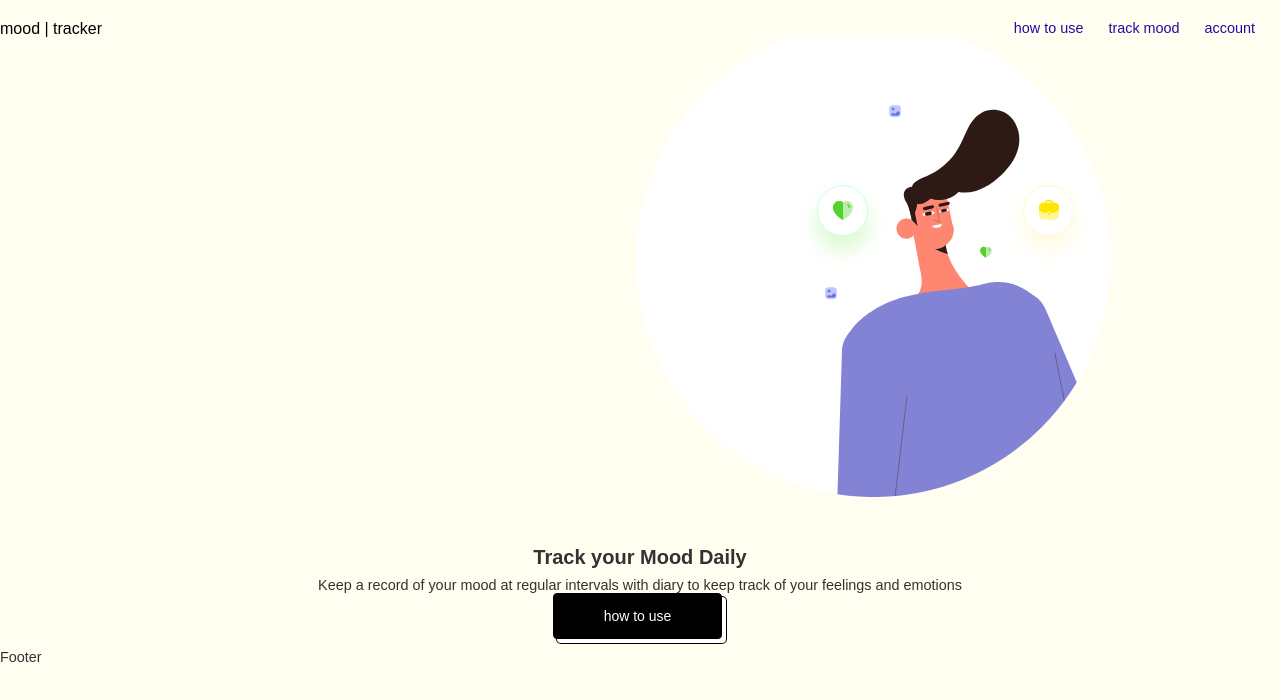
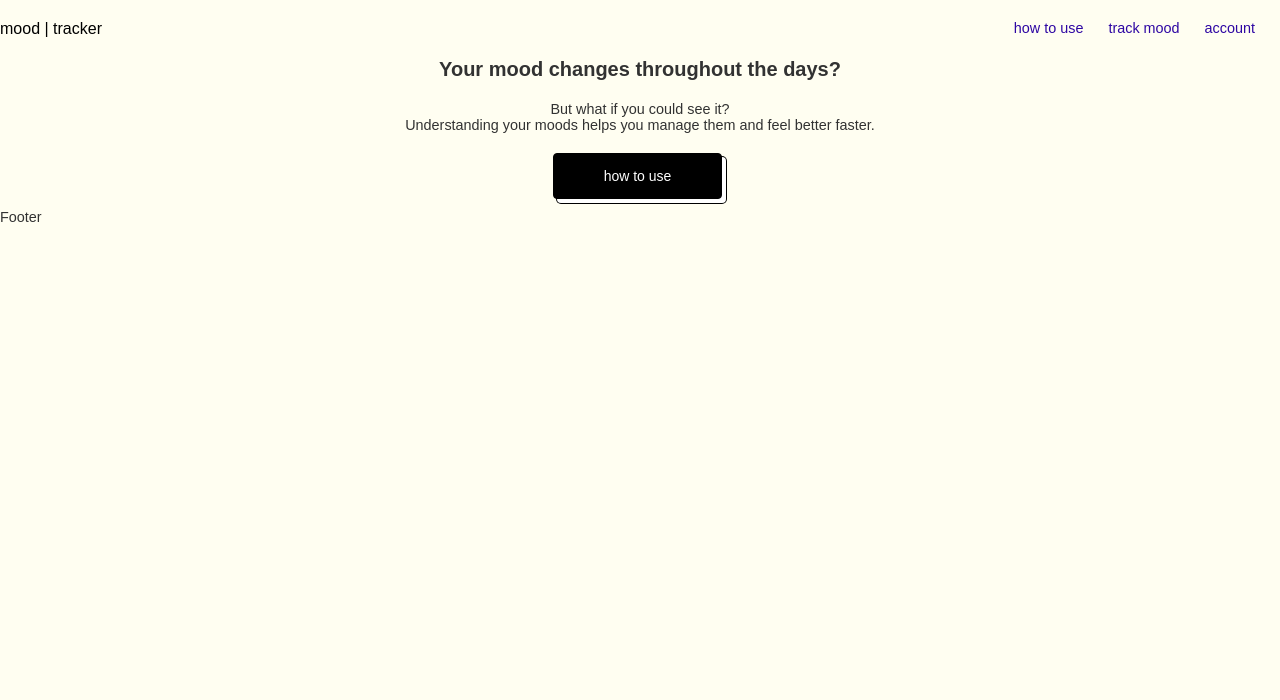
Before and after one commit to marimanger/mood-tracker, a React (Create React App) app: page / in a window 1280 px wide. Shown: the top 700 px of the page. Built offline with nearby package versions, Linux system fonts and the light colour scheme.

Commit message:
added card preview date and mood input

```diff
--- /dev/null
+++ b/src/components/card/Card.js
@@ -0,0 +1,15 @@
+import "../footer/footer.scss";
+
+function Card({ mood, notes, edit }) {
+  return (
+    <div>
+      {/* <h1>Your input for this day:</h1> */}
+      <h2>You said you feel {mood}!</h2>
+      <h2>Your Notes:</h2>
+      <p>{notes}</p>
+      <button onClick={edit}>Edit</button>
+    </div>
+  );
+}
+
+export default Card;
--- a/src/components/hero/Hero.js
+++ b/src/components/hero/Hero.js
@@ -5,10 +5,12 @@ function Hero() {
     <div className="hero__container">
       <div className="img__hero"></div>
       <section className="hero__wrapper">
-        <h1 className="hero__subtitle">Track your Mood Daily</h1>
-        <p className="hero__subtile">
-          Keep a record of your mood at regular intervals with diary to keep
-          track of your feelings and emotions
+        <h1 className="hero__subtitle">
+          Your <span>mood</span> changes throughout the days?
+        </h1>
+        <p className="hero__slogan">
+          But what if you could see it?<br></br>
+          Understanding your moods helps you manage them and feel better faster.
         </p>
         <Link to="/how-to-use">
           <button className="button__hero">how to use</button>
--- a/src/components/hero/hero.scss
+++ b/src/components/hero/hero.scss
@@ -17,6 +17,11 @@
   display: flex;
   position: relative;
   overflow: hidden;
+
+  @include tablet {
+    background: none;
+    display: none;
+  }
 }
 
 .hero__wrapper {
@@ -31,10 +36,15 @@
   /* text-transform: uppercase; */
   font-size: 20px;
   margin: 8px 0px;
+
+  @include tablet {
+    margin: 20px 0px;
+  }
 }
 
-.hero__subtile {
+.hero__slogan {
   text-align: center;
+  margin-bottom: 20px;
 }
 
 // .button__hero {
--- a/src/components/zenQuote/ZenQuote.js
+++ b/src/components/zenQuote/ZenQuote.js
@@ -12,7 +12,7 @@ function ZenQuote() {
   const getQuote = async () => {
     try {
       const response = await axios.get(GET_QUOTES);
-      console.log("Quotes data", response.data);
+      // console.log("Quotes data", response.data);
       getOnequoteRandom(response.data);
     } catch (error) {
       console.log("error", error);
--- a/src/pages/trackMood/TrackMood.js
+++ b/src/pages/trackMood/TrackMood.js
@@ -4,6 +4,7 @@ import Modal from "../../components/modal/Modal";
 import ZenQuote from "../../components/zenQuote/ZenQuote";
 import ShowData from "../../components/showdata/ShowData";
 import Hello from "../../components/hello/Hello";
+import Card from "../../components/card/Card";
 import axios from "axios";
 import moment from "moment";
 import AOS from "aos";
@@ -17,6 +18,8 @@ function TrackMood() {
   const [modal, setModal] = useState(false);
   const [moodItemPresent, setMoodItemPresent] = useState(false);
 
+  const [cardDataedit, setCardDataEdit] = useState(false);
+
   const [showForm, setEditForm] = useState({
     id: "",
     moodName: "",
@@ -29,9 +32,23 @@ function TrackMood() {
     date: "",
   });
 
-  const handleCloseModal = (e) => {
-    setModal(false);
+  //GET ALL MOODS ///////////////////////////
+
+  const [moodlist, setMoodlist] = React.useState([]);
+  const GET_MOODS = `http://localhost:8080/mood-user?userId=${123456}`;
+  const getMoodData = async () => {
+    try {
+      const response = await axios.get(GET_MOODS);
+      console.log(response.data);
+      setMoodlist(response.data);
+    } catch (error) {
+      console.log("error", error);
+    }
   };
+
+  useEffect(() => {
+    getMoodData();
+  }, []);
 
   //Modal window for form//////////////////
 
@@ -52,6 +69,11 @@ function TrackMood() {
     }
   };
 
+  const handleCloseModal = (e) => {
+    setModal(false);
+    setCardDataEdit(false);
+  };
+
   const moodValueChange = (event) => {
     console.log(`Current mood is: ${formValue.moodName}`);
     setFormValue({
@@ -62,25 +84,19 @@ function TrackMood() {
   };
 
   const moodEditValueChange = (event) => {
-    console.log(`Edit mood is: ${event.target.value}`);
     setEditForm({
       moodName: event.target.value,
       note: showForm.note,
       id: showForm.id,
-    });
+    })
   };
 
   const moodEditNoteChange = (event) => {
-    console.log(
-      `Edit mood note is: ${event.target.value}, show form is ${JSON.stringify(
-        showForm
-      )}`
-    );
     setEditForm({
       moodName: showForm.moodName,
       note: event.target.value,
       id: showForm.id,
-    });
+    })
   };
 
   // POST DATA/////////////
@@ -105,7 +121,17 @@ function TrackMood() {
     }
   };
 
-  // EDIT DATA/////////////
+  //EDIT DATA Function adding in existing data/////////////
+
+  const handleEdit = (event) => {
+    // console.log("Checking event on click", event);
+    setCardDataEdit(true);
+    setCardDataEdit({
+      moodName: event.moodName,
+      note: event.note,
+      id: event.id,
+    });
+  };
 
   const handleSubmitEditMood = async (event) => {
     // event.preventDefault();
@@ -125,6 +151,7 @@ function TrackMood() {
       console.error(error);
     }
   };
+
   //RADIO BUTTONS //////
 
   const handleMoodNotesChange = (event) => {
@@ -150,24 +177,6 @@ function TrackMood() {
       return false;
     }
   };
-
-  //GET ALL MOODS ///////////////////////////
-
-  const [moodlist, setMoodlist] = React.useState([]);
-  const GET_MOODS = `http://localhost:8080/mood-user?userId=${123456}`;
-  const getMoodData = async () => {
-    try {
-      const response = await axios.get(GET_MOODS);
-      console.log(response.data);
-      setMoodlist(response.data);
-    } catch (error) {
-      console.log("error", error);
-    }
-  };
-
-  useEffect(() => {
-    getMoodData();
-  }, []);
 
   //TITLE CONTENT TO FILL EACH Calendar field////////////
 
@@ -196,17 +205,13 @@ function TrackMood() {
     );
   } else {
     modalPopup = (
-      <ShowData
-        toggleModal={toggleModal}
-        handleSubmit={handleSubmitEditMood}
-        formValue={formValue}
-        moodEditNoteChange={moodEditNoteChange}
-        moodEditValueChange={moodEditValueChange}
-        handleCloseModal={handleCloseModal}
-        notes={showForm.note}
-        moodSelection={showForm.moodName}
-        currectMood={showForm.moodName}
-      />
+      <>
+        <Card
+          mood={showForm.moodName}
+          notes={showForm.note}
+          edit={handleEdit}
+        />
+      </>
     );
   }
 
@@ -224,10 +229,23 @@ function TrackMood() {
           // tileContent={tileContent}
           tileClassName={tileContent}
         />
+        {modal && modalPopup}
       </section>
       <section className="chart__wrapper"></section>
       <ZenQuote />
-      {modal && modalPopup}
+      {cardDataedit && (
+        <ShowData
+          toggleModal={toggleModal}
+          handleSubmit={handleSubmitEditMood}
+          formValue={formValue}
+          moodEditNoteChange={moodEditNoteChange}
+          moodEditValueChange={moodEditValueChange}
+          handleCloseModal={handleCloseModal}
+          notes={showForm.note}
+          moodSelection={showForm.moodName}
+          currectMood={showForm.moodName}
+        />
+      )}
     </>
   );
 }
--- a/src/pages/trackMood/trackMood.scss
+++ b/src/pages/trackMood/trackMood.scss
@@ -39,13 +39,12 @@
   width: 100vw;
   display: flex;
   justify-content: center;
-  // border-top-right-radius: 30px;
   border-top-left-radius: 30%;
-  // border-bottom-right-radius: 30%;
-
+  flex-direction: column;
   margin-top: 30px;
   padding-top: 20px;
   padding-bottom: 30px;
+  align-items: center;
 }
 //BG Calendar Colour
 .sad {
```
Also changed, not shown: src/assets/images/hero_tablet.svg (added), src/components/card/card.scss (added).
